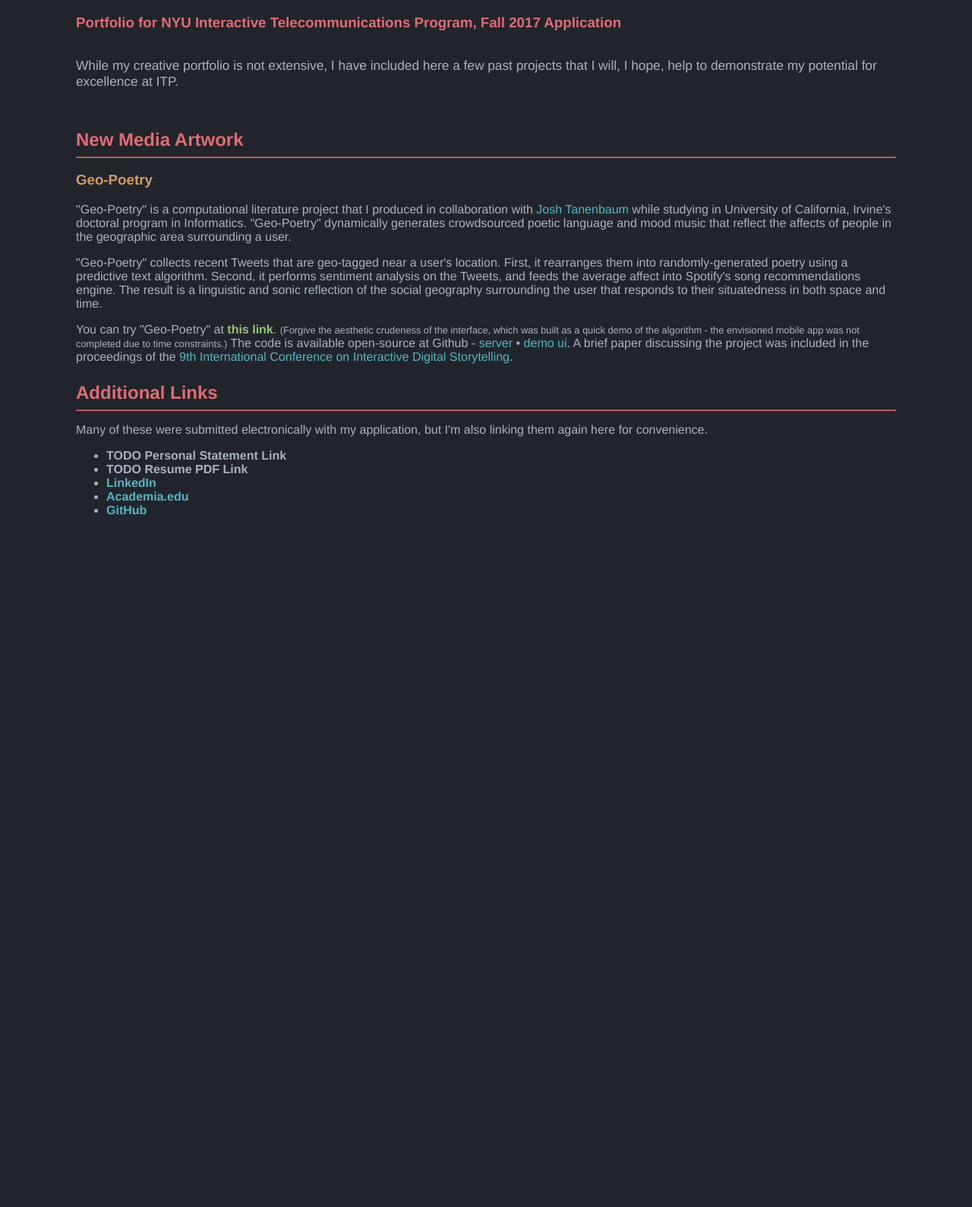
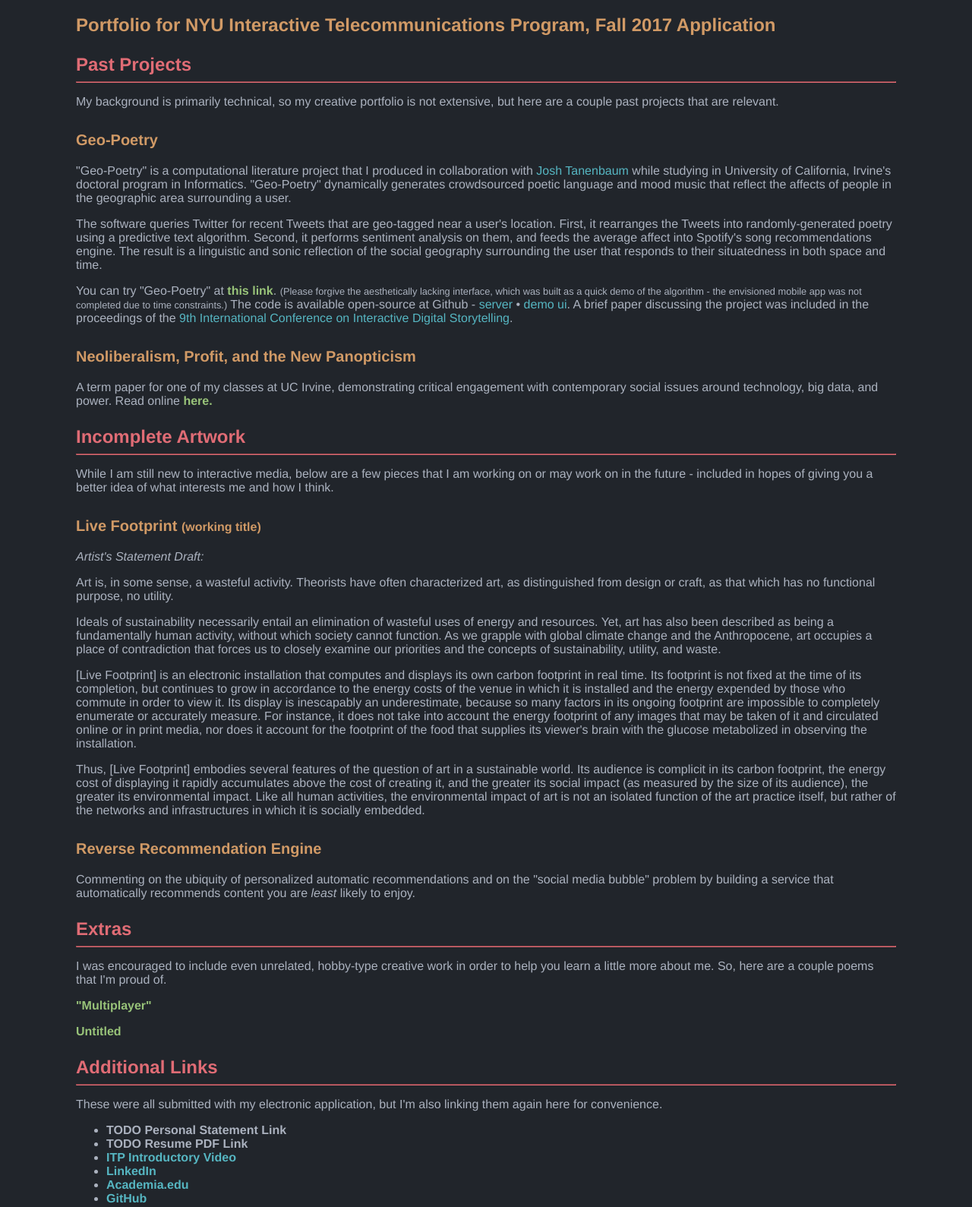
Before and after one commit to JordanRickman/itp-portfolio, a plain HTML site: page index.html in a window 1280 px wide. Shown: the part 120-1709 px from the top of the page at 76% size. Before the commit the page ends 817 px from the top, so only its background shows below. Drawn offline with Linux system fonts and the light colour scheme.

Commit message:
Some more changes.

```diff
--- a/format.css
+++ b/format.css
@@ -29,18 +29,39 @@ h1.header {
   color: #d7dae0; /* brighter off-white */
   font-size: 3em;
 }
-h3.subheader,h2.section-header {
+h2.subheader {
+  color: #d19a66; /* light orange */
+  margin-bottom: 1em;
+}
+p.intro {
+  margin-bottom: 3em;
+  margin-top: 2em;
+  font-size: 1.08em;
+}
+h2.section-header {
+  margin-top: 1em;
+  margin-bottom: 0.3em;
+}
+h2.section-header {
   color: #e06c75; /* red */
 }
 hr.section-rule {
   border-color: #e06c75;
 }
+h3 {
+  font-size: 1.25em;
+}
 h3.item-header {
   color: #d19a66; /* light orange */
+  margin-top: 1.5em;
 }
-
-p.intro {
-  font-size: 1.08em;
+h4 {
+  color: #b17a46; /* darker orange */
+  margin-top: 1em;
+  margin-bottom: 0.5em;
+}
+h4+p {
+  margin-top: 0.5em;
 }
 
 ul.extra-links-list {
--- a/index.html
+++ b/index.html
@@ -14,45 +14,91 @@
   <div class="content-wrapper">
 
     <h1 class="header">Jordan Rickman</h1>
-    <h3 class="subheader">Portfolio for NYU Interactive Telecommunications Program, Fall 2017 Application</h2>
+    <h2 class="subheader">Portfolio for NYU Interactive Telecommunications Program, Fall 2017 Application</h2>
 
-    <p class="intro">
-    While my creative portfolio is not extensive, I have included here a few past projects that I will, I hope,
-    help to demonstrate my potential for excellence at ITP.
-    </p>
-
-    <h2 class="section-header art_header">New Media Artwork</h2>
+    <h2 class="section-header">Past Projects</h2>
     <hr class="section-rule" />
 
-    <h3 class="item-header">Geo-Poetry</h4>
-    <div class="item-detail">
+    <p>My background is primarily technical, so my creative portfolio is not extensive, but here are a couple past
+    projects that are relevant.</p>
+
+    <h3 class="item-header">Geo-Poetry</h3>
     <p>"Geo-Poetry" is a computational literature project that I produced in collaboration with
     <a href="http://josh.thegeekmovement.com/" target="_blank">Josh Tanenbaum</a> while studying in University of California,
     Irvine's doctoral program in Informatics. "Geo-Poetry" dynamically generates crowdsourced poetic language
     and mood music that reflect the affects of people in the geographic area surrounding a user.</p>
     <!-- -->
-      <p>"Geo-Poetry" collects recent Tweets that are geo-tagged near a user's location. First, it rearranges them into
-      randomly-generated poetry using a predictive text algorithm. Second, it performs sentiment analysis on the
-      Tweets, and feeds the average affect into Spotify's song recommendations engine. The result is a linguistic
+    <p>The software queries Twitter for recent Tweets that are geo-tagged near a user's location. First, it rearranges the Tweets into
+    randomly-generated poetry using a predictive text algorithm. Second, it performs sentiment analysis on them,
+    and feeds the average affect into Spotify's song recommendations engine. The result is a linguistic
     and sonic reflection of the social geography surrounding the user that responds to their situatedness in both
     space and time.</p>
     <!-- -->
     <p>You can try "Geo-Poetry" at <a class="main-link" href="https://jordan-rickman.net/geo-poetry">this link</a>.
-      <span class="smaller">(Forgive the aesthetic crudeness of the interface, which was built as a quick demo
+    <span class="smaller">(Please forgive the aesthetically lacking interface, which was built as a quick demo
     of the algorithm - the envisioned mobile app was not completed due to time constraints.)</span>
     The code is available open-source at Github - <a href="https://github.com/UCI-TPL/geo-poetry-server" target="_blank">server</a>
     &bull; <a href="https://github.com/UCI-TPL/geo-poetry-demo" target="_blank">demo ui</a>. A brief paper discussing the project
     was included in the proceedings of the <a href="http://www.springer.com/us/book/9783319482781" target="_blank">
     9th International Conference on Interactive Digital Storytelling</a>.</p>
-    </div>
+
+    <h3 class="item-header">Neoliberalism, Profit, and the New Panopticism</h3>
+    <p>A term paper for one of my classes at UC Irvine, demonstrating critical engagement with contemporary social issues around
+    technology, big data, and power. Read online
+    <a class="main-link" href="https://www.academia.edu/25889478/NEOLIBERALISM_PROFIT_AND_THE_NEW_PANOPTICISM">here.</a></p>
+
+    <h2 class="section-header">Incomplete Artwork</h2>
+    <hr class="section-rule" />
+
+    <p>While I am still new to interactive media, below are a few pieces that I am working on or may work on in the future -
+    included in hopes of giving you a better idea of what interests me and how I think.</p>
+
+    <h3 class="item-header">Live Footprint <span class="smaller">(working title)</span></h3>
+    <p><em>Artist's Statement Draft:</em></p>
+    <p>Art is, in some sense, a wasteful activity. Theorists have often characterized art, as distinguished from design or craft,
+    as that which has no functional purpose, no utility.</p>
+    <!-- -->
+    <p>Ideals of sustainability necessarily entail an elimination of wasteful uses of energy and resources.
+    Yet, art has also been described as being a fundamentally human activity, without which society cannot function.
+    As we grapple with global climate change and the Anthropocene, art occupies a place of contradiction that forces
+    us to closely examine our priorities and the concepts of sustainability, utility, and waste.</p>
+    <!-- -->
+    <p>[Live Footprint] is an electronic installation that computes and displays its own carbon footprint in real time.
+    Its footprint is not fixed at the time of its completion, but continues to grow in accordance to the energy costs
+    of the venue in which it is installed and the energy expended by those who commute in order to view it.
+    Its display is inescapably an underestimate, because so many factors in its ongoing footprint are impossible to
+    completely enumerate or accurately measure. For instance, it does not take into account the energy footprint of
+    any images that may be taken of it and circulated online or in print media, nor does it account for the footprint
+    of the food that supplies its viewer's brain with the glucose metabolized in observing the installation.</p>
+    <!-- -->
+    <p>Thus, [Live Footprint] embodies several features of the question of art in a sustainable world.
+    Its audience is complicit in its carbon footprint, the energy cost of displaying it rapidly accumulates
+    above the cost of creating it, and the greater its social impact (as measured by the size of its audience),
+    the greater its environmental impact. Like all human activities, the environmental impact of art is not an
+    isolated function of the art practice itself, but rather of the networks and infrastructures in which it is
+    socially embedded.</p>
+
+    <h3 class="item-header">Reverse Recommendation Engine</h3>
+    <p>Commenting on the ubiquity of personalized automatic recommendations and on the "social media bubble"
+    problem by building a service that automatically recommends content you are <em>least</em> likely to enjoy.</p>
+
+    <h2 class="section-header">Extras</h2>
+    <hr class="section-rule" />
+    <p>I was encouraged to include even unrelated, hobby-type creative work in order to help you learn a little more about me.
+    So, here are a couple poems that I'm proud of.</p>
+
+    <p><a class="main-link">"Multiplayer"</a></p>
+
+    <p><a class="main-link">Untitled</a></p>
 
     <h2 class="section-header">Additional Links</h2>
     <hr class="section-rule" />
 
-    <p>Many of these were submitted electronically with my application, but I'm also linking them again here for convenience.</p>
+    <p>These were all submitted with my electronic application, but I'm also linking them again here for convenience.</p>
     <ul class="extra-links-list">
       <li>TODO Personal Statement Link</li>
       <li>TODO Resume PDF Link</li>
+      <li><a href="https://youtu.be/HWja5kXlmUU" target="_blank">ITP Introductory Video</a></li>
       <li><a href="https://www.linkedin.com/in/jordanrickman" target="_blank">LinkedIn</a></li>
       <li><a href="https://uci.academia.edu/JordanRickman" target="_blank">Academia.edu</a></li>
       <li><a href="https://github.com/JordanRickman" target="_blank">GitHub</a></li>
--- a/layout.css
+++ b/layout.css
@@ -13,12 +13,3 @@ html,body,div {
   position: absolute;
   margin: 20px 100px;
 }
-
-h2.section-header {
-  margin-top: 1em;
-  margin-bottom: 0.3em;
-}
-p.intro {
-  margin-bottom: 3em;
-  margin-top: 2em;
-}
```
Lines whose indentation alone changed are shown as unchanged.
